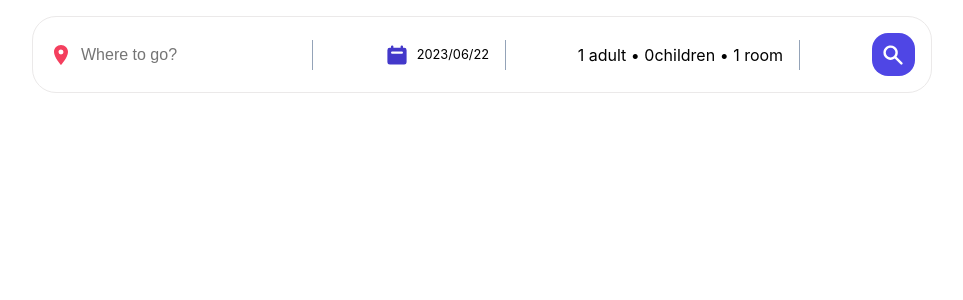
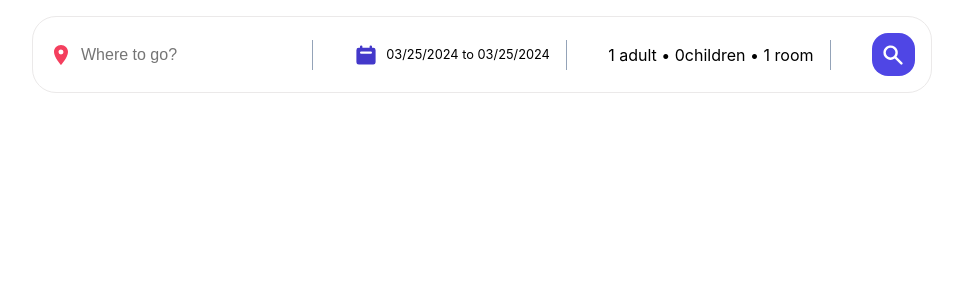
Before and after one commit to HeydariADI/Booking-Hotel-App, a React (Vite) app: page / in a window 1280 px wide. Shown: the top 300 px of the page, without its empty margins (158-1121 px from the left). Built offline with nearby package versions, Linux system fonts and the light colour scheme.

Commit message:
instal React-date-range & date-fns for calendar

```diff
--- a/src/Component/Headers.jsx
+++ b/src/Component/Headers.jsx
@@ -2,6 +2,10 @@
 import {HiCalendar, HiMinus, HiPlus, HiSearch} from "react-icons/hi"
 import { useRef, useState } from "react"
 import useOutesideClick from "../Hooks/useOutesideClick";
+import 'react-date-range/dist/styles.css'; // main style file
+import 'react-date-range/dist/theme/default.css'; // theme css file
+import { DateRange } from 'react-date-range';
+import { format } from "date-fns";
 
 function Headers() {
     const [destination , setDestination] = useState("");
@@ -11,6 +15,16 @@
         children : 0,
         room : 1,
     })
+
+    const[date,setDate] = useState([
+        {
+            startDate: new Date(),
+            endDate: new Date(),
+            key: 'selection',
+        }
+    ]);
+    const[opendate,setOpenDate] = useState(false);
+
 
 const handleOptions = (name,operation) => {
     setoptions ((prev) =>{
@@ -39,7 +53,16 @@
             </div>
             <div className="headerSearchItem">
                 <HiCalendar className="headerIcon dateIcon"/>
-                <div className="dateDropDown">2023/06/22</div>
+                <div onClick={()=>setOpenDate(!opendate)} className="dateDropDown">
+                    {`${format(date[0].startDate,"MM/dd/yyyy")} to ${format(date[0].endDate,"MM/dd/yyyy")} `}
+                </div>
+                {opendate && <DateRange
+                 onChange={(item) => setDate([item.selection])}
+                  ranges={date}
+                  className="date"
+                  minDate={new Date()}
+                  moveRangeOnFirstSelection = {true}
+                  />}
                 <span className="seperator"></span>
             </div>
             <div className="headerSearchItem">
```
